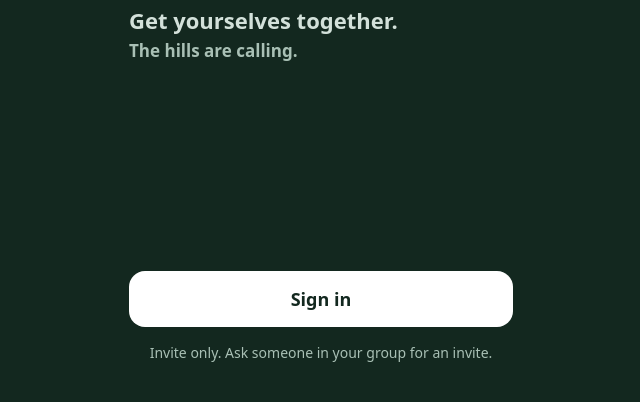
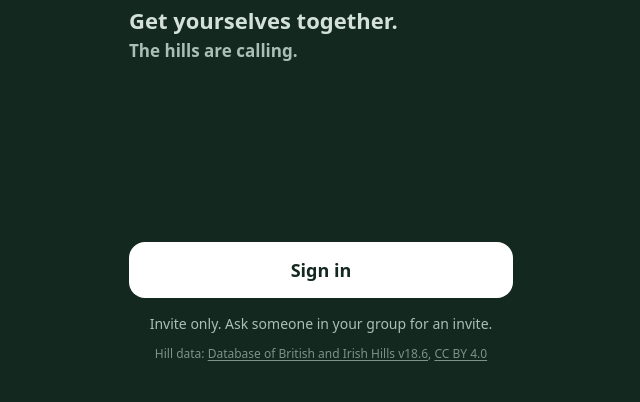
Before and after one commit to craigmckay/baggr, a Laravel app: page / in a window 1280 px wide. Shown: the part 422-824 px from the top of the page, without its empty margins (319-959 px from the left). Run offline with Laravel 12, Linux system fonts and the light colour scheme; style sheets or scripts are compiled from the project's sources; parts of the project's set-up code (start-up, migrations or seed data) failed here and were passed over; some libraries are stand-ins or nearby versions.

Commit message:
Credit DoBIH on the hill list, hill pages and landing page
The Database of British and Irish Hills is licensed CC BY 4.0, and the
Munro data already uses its numbers, so every page showing hill data
now carries "Hill data: Database of British and Irish Hills v18.6,
CC BY 4.0", linked to the database and the licence. The version lives
in config/dobih.php so the import can update it.

Closes #11

Co-Authored-By: Claude Sonnet 5.5 <noreply@anthropic.com>

```diff
--- /dev/null
+++ b/config/dobih.php
@@ -0,0 +1,21 @@
+<?php
+
+return [
+
+    /*
+    |--------------------------------------------------------------------------
+    | Database of British and Irish Hills
+    |--------------------------------------------------------------------------
+    |
+    | The hill data is licensed CC BY 4.0, so every page showing it carries a
+    | credit. Update the version when a newer database is imported.
+    |
+    */
+
+    'version' => '18.6',
+
+    'url' => 'https://www.hill-bagging.co.uk/dobih',
+
+    'licence_url' => 'https://creativecommons.org/licenses/by/4.0/',
+
+];
--- /dev/null
+++ b/resources/views/components/dobih-credit.blade.php
@@ -0,0 +1,5 @@
+<p {{ $attributes->class('text-xs leading-snug') }} data-test="dobih-credit">
+    {{ __('Hill data:') }}
+    <a href="{{ config('dobih.url') }}" target="_blank" rel="noopener" class="underline underline-offset-2">{{ __('Database of British and Irish Hills') }} v{{ config('dobih.version') }}</a>,
+    <a href="{{ config('dobih.licence_url') }}" target="_blank" rel="noopener" class="underline underline-offset-2">CC BY 4.0</a>
+</p>
--- a/resources/views/pages/⚡hill-show.blade.php
+++ b/resources/views/pages/⚡hill-show.blade.php
@@ -86,4 +86,6 @@ new class extends Component
             <dd class="font-medium">{{ $hill->rhb_section }} &ndash; {{ $hill->rhb_section_description }}</dd>
         </div>
     </dl>
+
+    <x-dobih-credit class="text-zinc-500" />
 </div>
--- a/resources/views/pages/⚡hills.blade.php
+++ b/resources/views/pages/⚡hills.blade.php
@@ -89,4 +89,6 @@ new #[Title('Hills')] class extends Component
             @endforelse
         </flux:table.rows>
     </flux:table>
+
+    <x-dobih-credit class="text-zinc-500" />
 </div>
--- a/resources/views/welcome.blade.php
+++ b/resources/views/welcome.blade.php
@@ -30,6 +30,7 @@
                 <p class="mt-4 text-center text-sm leading-snug text-[#A9C0B5]">
                     {{ __('Invite only. Ask someone in your group for an invite.') }}
                 </p>
+                <x-dobih-credit class="mt-3 text-center text-[#A9C0B5]/70" />
             </div>
         </main>
     </body>
```
Also changed, not shown: tests/Feature/DobihCreditTest.php (added, +26 -0 lines).
